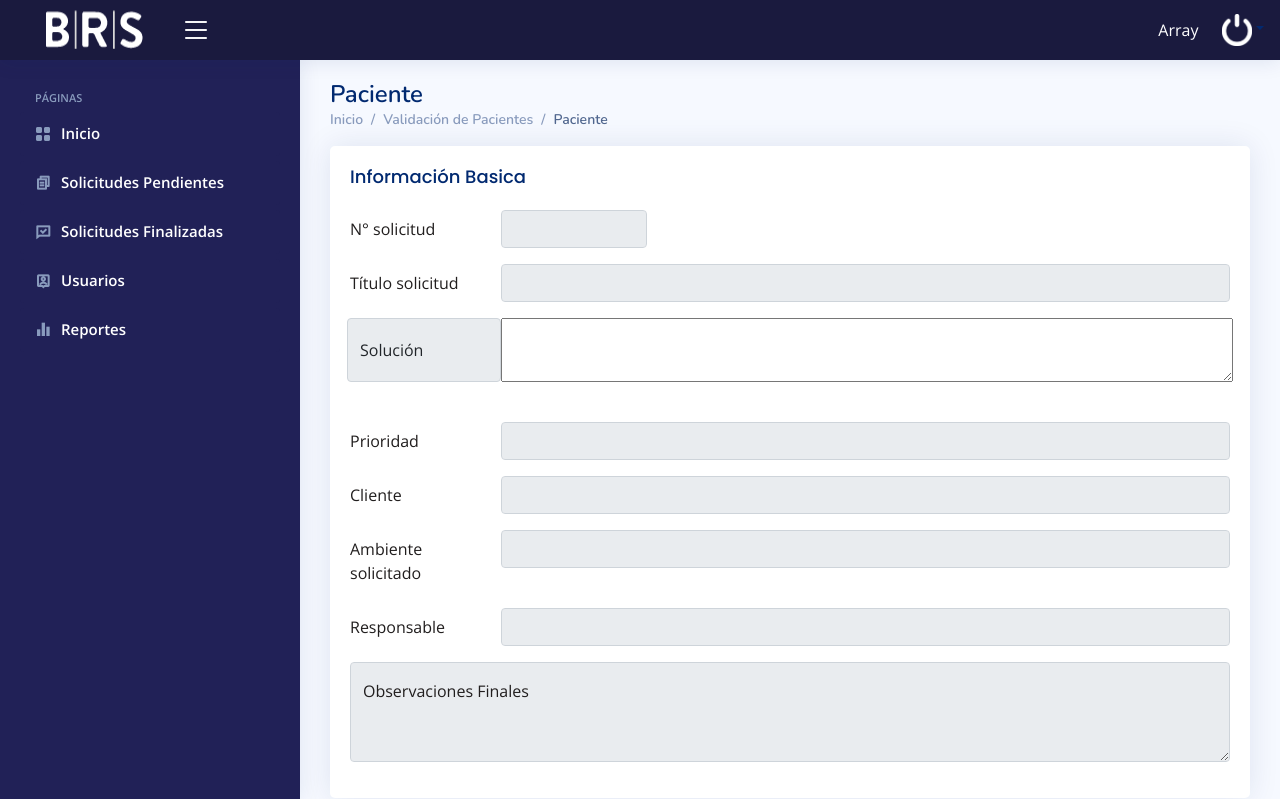
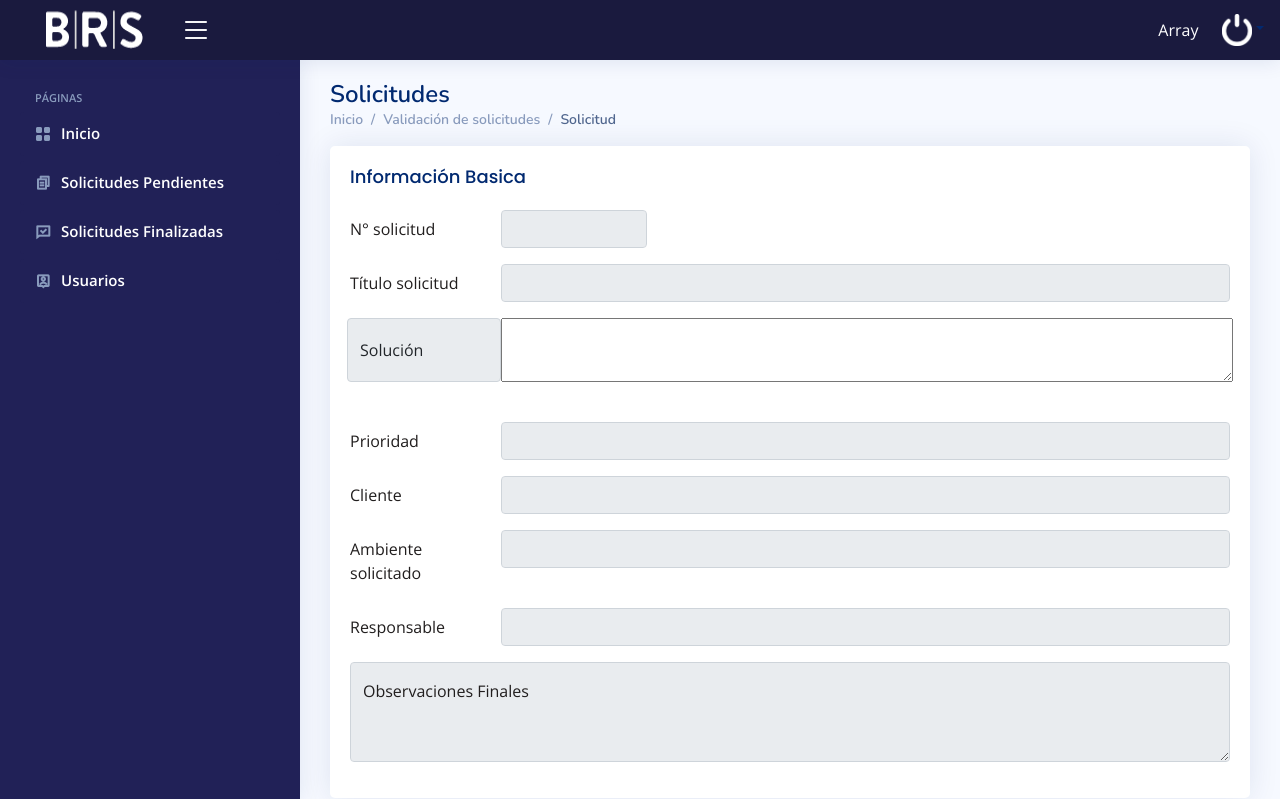
Before and after one commit to Andresggalindo16/BRS, a PHP site: page /actualizar_solicitud.php in a window 1280 px wide. Shown: the top 799 px of the page. Run offline with PHP 8.4, Linux system fonts and the light colour scheme; the visitor is signed in with stand-in values (Sample User, id 1); data that the repository does not hold is empty; some libraries are stand-ins or nearby versions.

Commit message:
Correccion menú y quitar reportes

```diff
--- a/actualizar_solicitud.php
+++ b/actualizar_solicitud.php
@@ -33,13 +33,13 @@
 
   <main id="main" class="main">
 
-    <div class="pagetitle">
-      <h1>Paciente</h1>
+  <div class="pagetitle">
+      <h1>Solicitudes</h1>
       <nav>
         <ol class="breadcrumb">
           <li class="breadcrumb-item"><a href="index.php">Inicio</a></li>
-          <li class="breadcrumb-item"><a href="validacion-del-paciente.php"> Validación de Pacientes</a></li>
-          <li class="breadcrumb-item active">Paciente</li>
+          <li class="breadcrumb-item"><a href="validacion-del-paciente.html"> Validación de solicitudes</a></li>
+          <li class="breadcrumb-item active">Solicitud</li>
         </ol>
       </nav>
     </div><!-- End Page Title -->
--- a/creacion_solicitud.php
+++ b/creacion_solicitud.php
@@ -35,12 +35,12 @@
   <main id="main" class="main">
 
     <div class="pagetitle">
-      <h1>Paciente</h1>
+      <h1>Solicitudes</h1>
       <nav>
         <ol class="breadcrumb">
           <li class="breadcrumb-item"><a href="index.php">Inicio</a></li>
-          <li class="breadcrumb-item"><a href="validacion-del-paciente.html"> Validación de Pacientes</a></li>
-          <li class="breadcrumb-item active">Paciente</li>
+          <li class="breadcrumb-item"><a href="validacion-del-paciente.html"> Validación de solicitudes</a></li>
+          <li class="breadcrumb-item active">Solicitud</li>
         </ol>
       </nav>
     </div><!-- End Page Title -->
--- a/menu.php
+++ b/menu.php
@@ -81,14 +81,12 @@
         <span>Usuarios</span>
       </a>
     </li>
-    <li class="nav-item">
+    <!-- <li class="nav-item">
       <a class="nav-link collapsed" href="#">
         <i class="ri-bar-chart-fill"></i>
         <span>Reportes</span>
       </a>
-    </li><!-- End Contact Page Nav -->
-    <!-- End Components Nav -->
-
+    </li> End Contact Page Nav -->
   </ul>
 
 </aside><!-- End Sidebar-->
```
